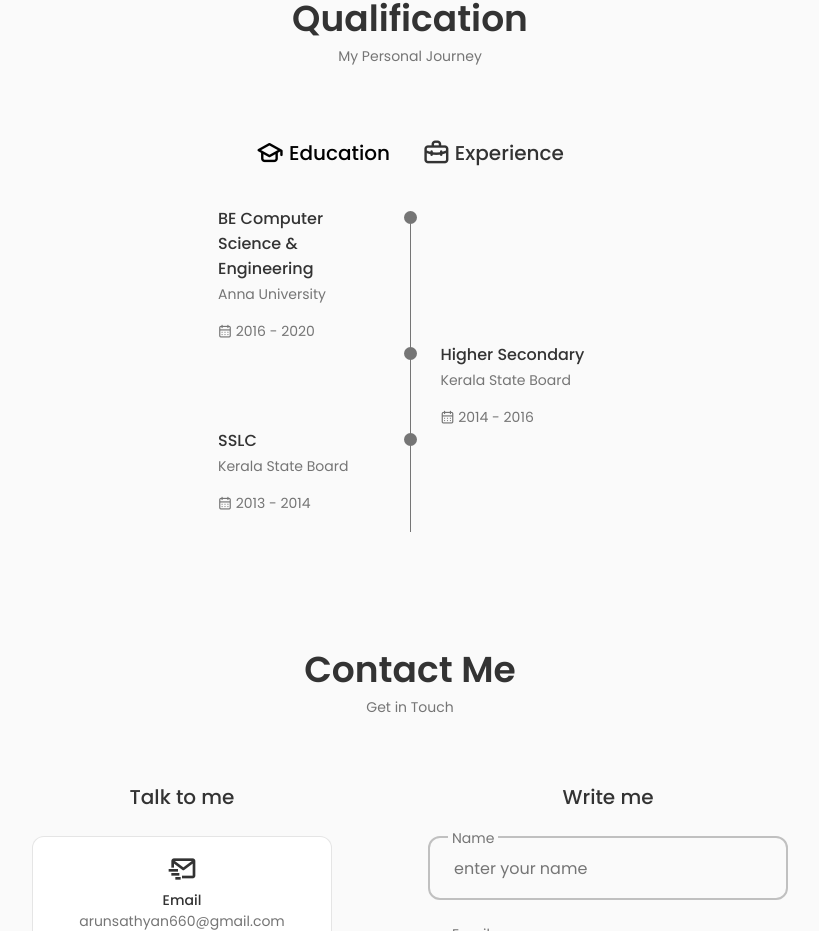
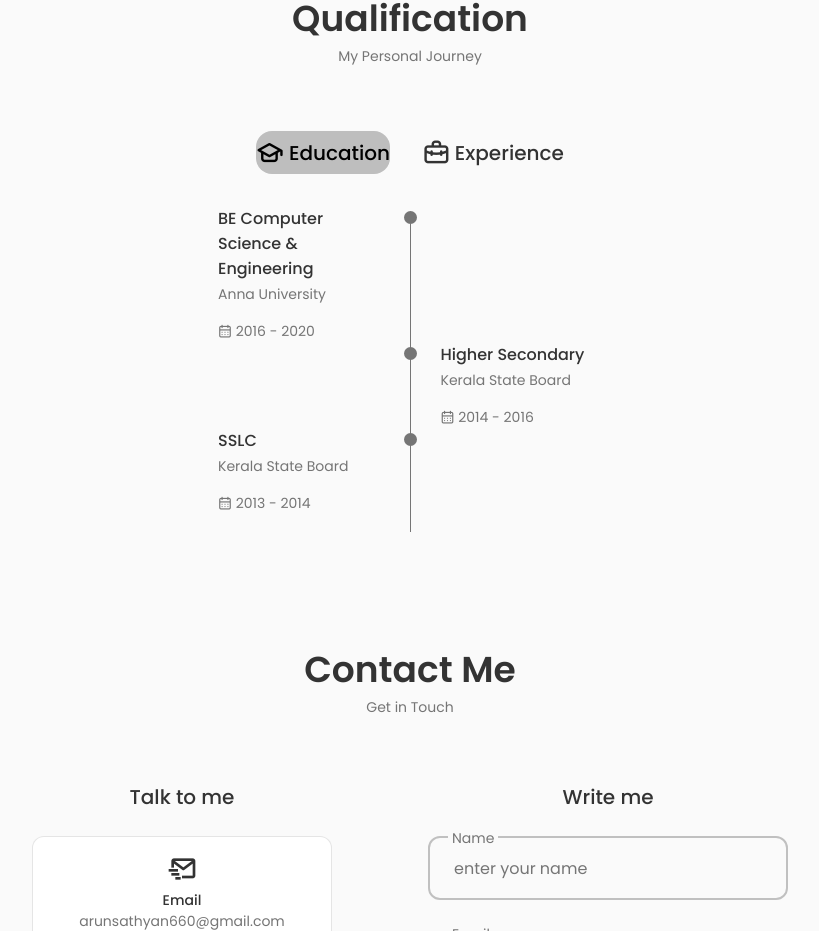
Before and after one commit to ArunSathy/my-portfolio, a React (Create React App) app: page / in a window 1280 px wide. Shown: the part 2932-3863 px from the top of the page, without its empty margins (230-1049 px from the left). Built offline with nearby package versions, Linux system fonts and the light colour scheme.

Commit message:
qualification css updation

```diff
--- a/src/components/qualification/qualification.css
+++ b/src/components/qualification/qualification.css
@@ -19,8 +19,8 @@
 
 .qualification__button:hover {
     color: var(--title-color-dark);
-    background-color: darkgrey;
-    background: round;
+    background-color: rgb(190, 190, 190);
+    border-radius: 1rem ;
 }
 
 .qualification__icon {
@@ -30,8 +30,8 @@
 
 .qualification__active {
     color: var(--title-color-dark);
-    background-color: darkgrey;
-    background: round;
+    background-color: rgb(190, 190, 190);
+    border-radius: 1rem;
 }
 
 .qualification__sections {
```
